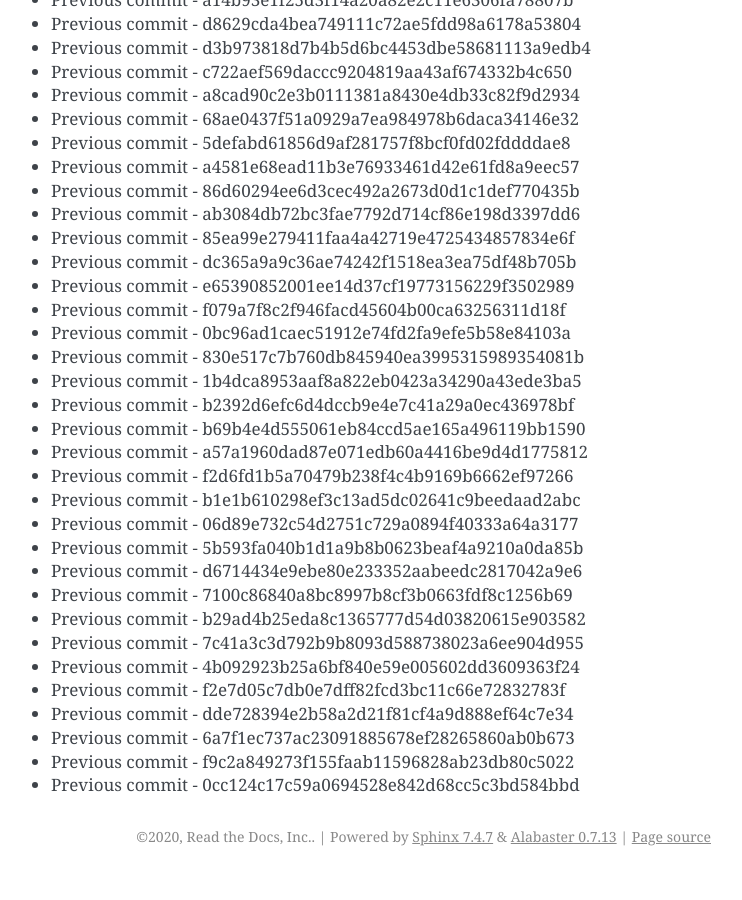
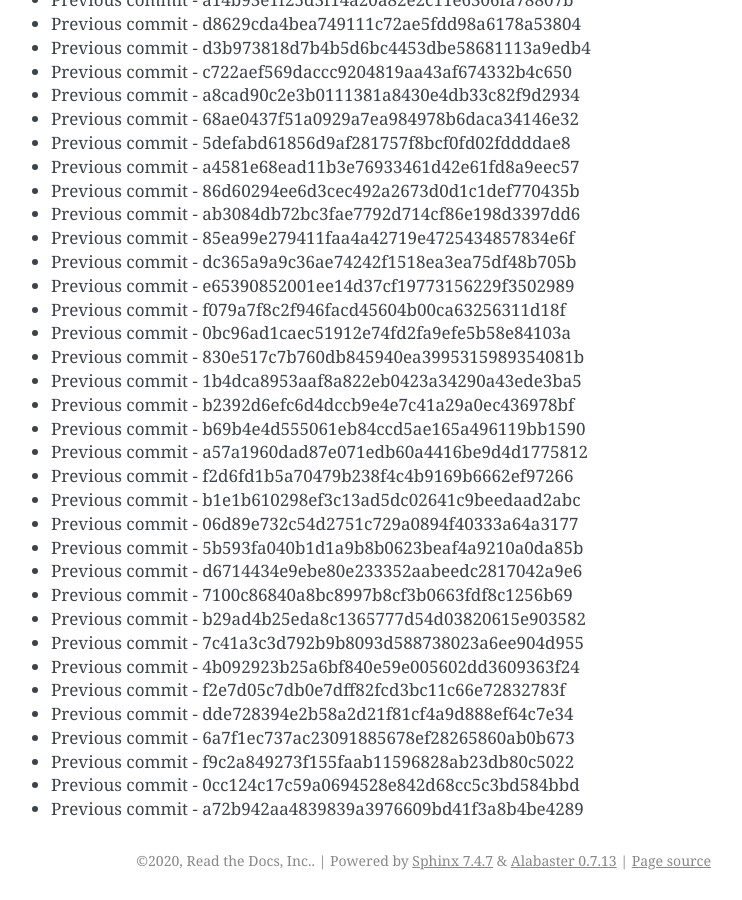
Before and after one commit to readthedocs/rtd-git-stresstest, a Sphinx documentation site: the page built from docs/updates.rst, in a window 1280 px wide and 900 px high, scrolled down 71808 px. Shown: the whole window, without its empty margins (399-1141 px from the left). Built offline with Sphinx 7.4.7, drawn with Linux system fonts in a browser that asks for light colours; before the commit the page ends 72684 px from its top, so only the background shows below that.

Commit message:
Generating commit from previous: a72b942aa4839839a3976609bd41f3a8b4be4289

```diff
--- a/docs/updates.rst
+++ b/docs/updates.rst
@@ -3049,3 +3049,4 @@ It can be tested for any performance characteristics.
 * Previous commit - 6a7f1ec737ac23091885678ef28265860ab0b673
 * Previous commit - f9c2a849273f155faab11596828ab23db80c5022
 * Previous commit - 0cc124c17c59a0694528e842d68cc5c3bd584bbd
+* Previous commit - a72b942aa4839839a3976609bd41f3a8b4be4289
```
